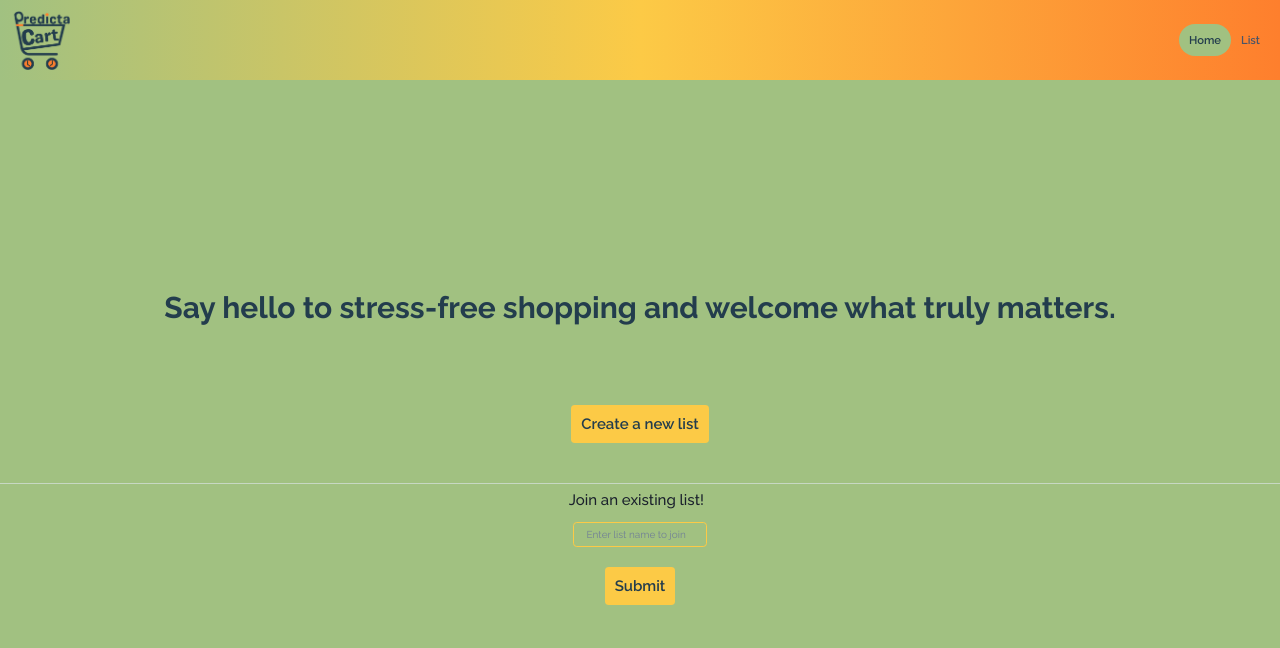
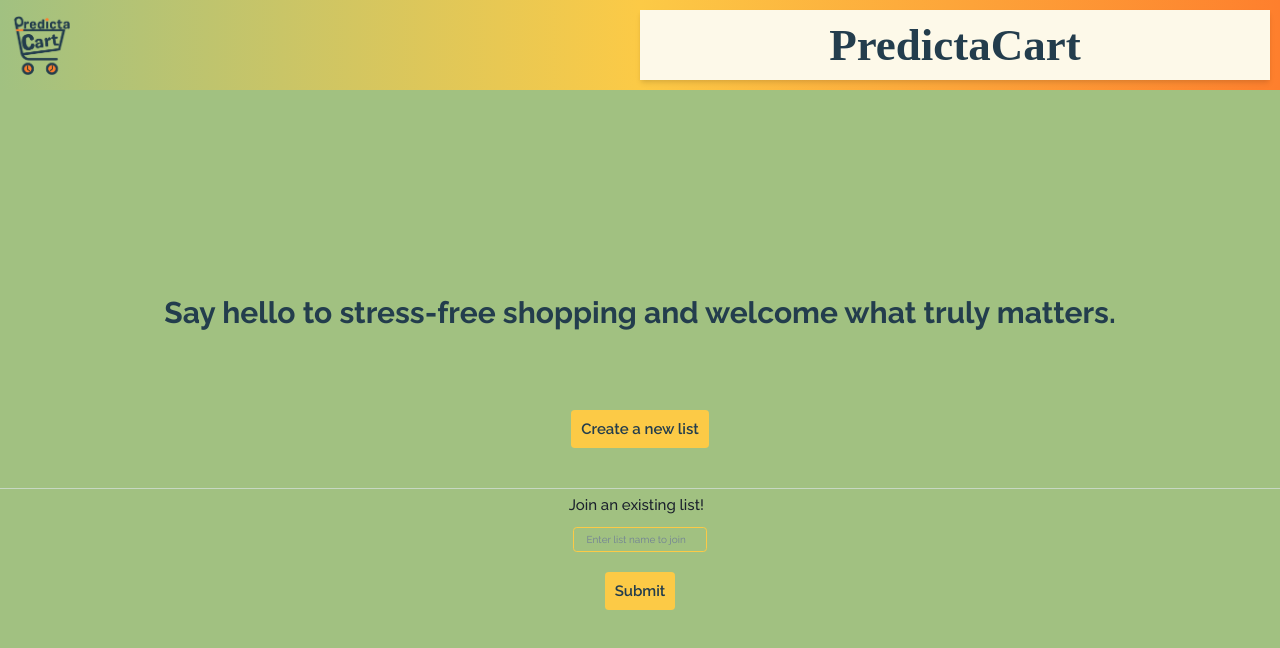
Before and after one commit to the-collab-lab/tcl-62-smart-shopping-list, a React (Vite) app: page / in a window 1280 px wide. Shown: the top 648 px of the page. Built offline with nearby package versions, Linux system fonts and the light colour scheme; a web font is replaced by a local one.

Commit message:
Fix reverted Layout view

```diff
--- a/src/views/Layout.jsx
+++ b/src/views/Layout.jsx
@@ -46,15 +46,53 @@ export function Layout() {
 					<Image src={logo} alt="PredictaCart Logo" h="60px" />
 				</Link>
 
-				<Center>
-					<Tabs variant="soft-rounded" size="lg">
-						<TabList>
-							<Tab _selected={{ color: 'brand.navy', bg: 'brand.light_green' }}>
+				{isHomePage && (
+					<Center
+						as="header"
+						bg="brand.off_white"
+						p={5}
+						boxShadow="md"
+						w={['100%', '50%']}
+					>
+						<Heading
+							as="h1"
+							size={isHomePage ? '4xl' : 'xl'}
+							color="brand.navy"
+						>
+							PredictaCart
+						</Heading>
+					</Center>
+				)}
+				{isHomePage ? null : (
+					<Center
+						as="nav"
+						p={4}
+						bg="brand.yellow"
+						boxShadow="md"
+						w={['100%', '50%']}
+					>
+						<Tabs
+							variant="soft-rounded"
+							size="lg"
+							w="100%"
+							direction={['column', 'row']}
+							index={tabIndex}
+						>
+							<TabList w="100%">
+								<Tab
+									flex="1"
+									fontSize="xl"
+									_selected={{ color: 'brand.navy', bg: 'brand.light_green' }}
+								>
 									<Link as={NavLink} to="/">
 										Home
 									</Link>
 								</Tab>
-							<Tab _selected={{ color: 'brand.navy', bg: 'brand.light_green' }}>
+								<Tab
+									flex="1"
+									fontSize="xl"
+									_selected={{ color: 'brand.navy', bg: 'brand.light_green' }}
+								>
 									<Link as={NavLink} to="/list">
 										List
 									</Link>
@@ -62,7 +100,9 @@ export function Layout() {
 							</TabList>
 						</Tabs>
 					</Center>
+				)}
 			</Flex>
+
 			<Flex>
 				<Box />
 			</Flex>
```
Lines whose indentation alone changed are shown as unchanged.
